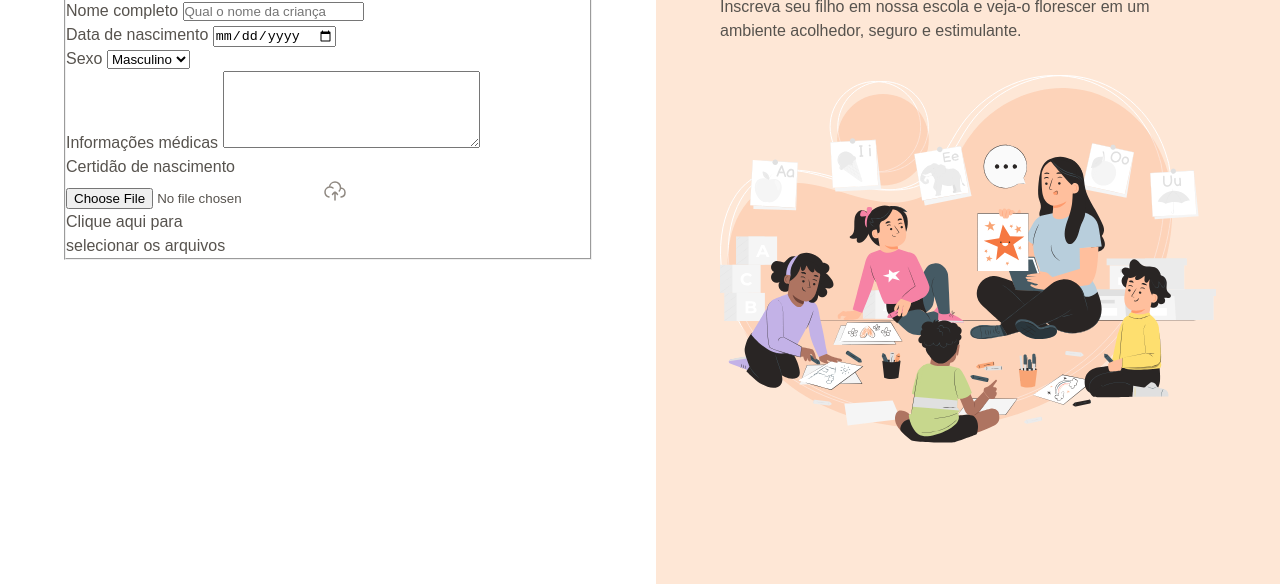
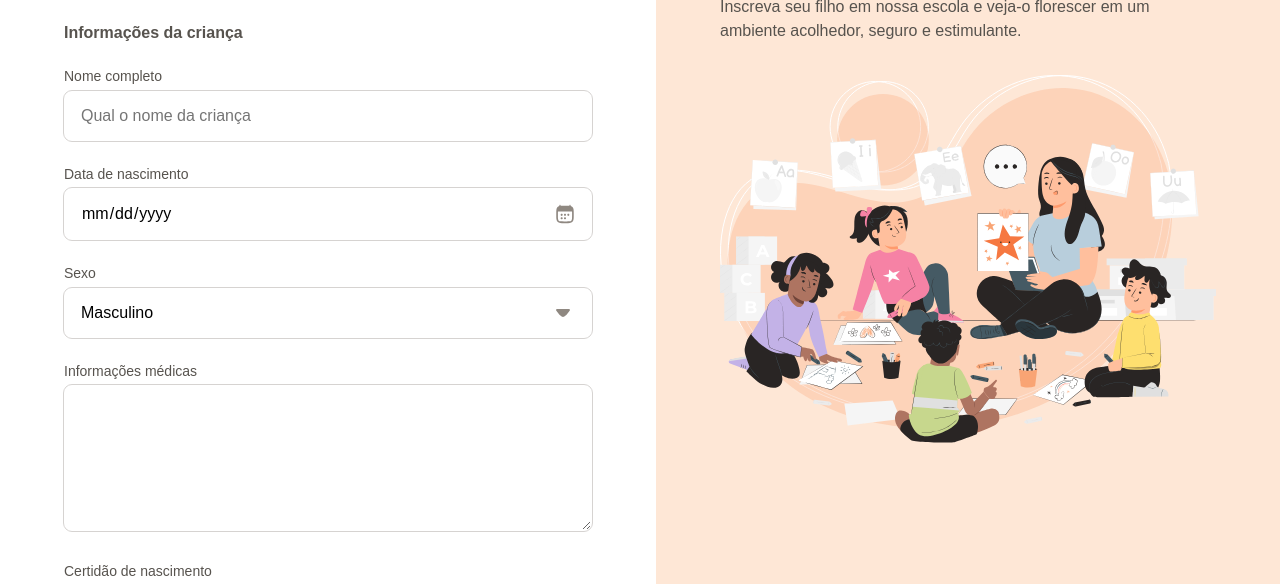
Before and after one commit to F3NIX09/projeto-formulario-matricula-main, a plain HTML site: page index.html in a window 1280 px wide. Shown: the part 216-800 px from the top of the page. Drawn offline with Linux system fonts and the light colour scheme.

Commit message:
Finalizando Informações da criança

```diff
--- a/index.html
+++ b/index.html
@@ -56,7 +56,13 @@
               <label for="birth-file">Certidão de nascimento</label>
               <div class="dropzone">
                 <input type="file" id="birth-file" name="birth-file">
-                <img src="./assets/icons/cloud-upload.svg" alt="">
+                <svg width="48" height="48" viewBox="0 0 48 48" fill="none" xmlns="http://www.w3.org/2000/svg">
+                  <path
+                    d="M34.9552 18.0221C34.97 18.022 34.985 18.022 35 18.022C39.9706 18.022 44 22.0588 44 27.0386C44 31.6796 40.5 35.5016 36 36M34.9552 18.0221C34.9848 17.6921 35 17.3579 35 17.0202C35 10.9339 30.0752 6 24 6C18.2465 6 13.5247 10.4253 13.0408 16.0638M34.9552 18.0221C34.7506 20.2952 33.8572 22.3692 32.4856 24.033M13.0408 16.0638C7.96796 16.5475 4 20.8278 4 26.0366C4 30.8834 7.43552 34.9264 12 35.8546M13.0408 16.0638C13.3565 16.0337 13.6765 16.0183 14 16.0183C16.2516 16.0183 18.3295 16.7639 20.001 18.022"
+                    stroke="#D6D3D1" stroke-width="3" stroke-linecap="round" stroke-linejoin="round" />
+                  <path d="M24 26V42M24 26C22.5996 26 19.9831 29.9886 19 31M24 26C25.4004 26 28.017 29.9886 29 31"
+                    stroke="#D6D3D1" stroke-width="3" stroke-linecap="round" stroke-linejoin="round" />
+                </svg>
                 <p>Clique aqui para <br>selecionar os arquivos</p>
               </div>
             </div>
--- /dev/null
+++ b/styles/fields/droparea.css
@@ -0,0 +1,41 @@
+.dropzone {
+  border: 2px dashed transparent;
+  outline: 1px dashed var(--stroke-default);
+  border-radius: 0.25rem;
+
+  display: grid;
+  justify-items: center;
+  gap: 0.5rem;
+
+  text-align: center;
+  padding: 1.75rem 1rem;
+
+  position: relative;
+
+  & input {
+    position: absolute;
+    width: 100%;
+    height: 100%;
+    inset: 0;
+    opacity: 0;
+  }
+
+  & p {
+    color: #a8a29e;
+  }
+
+  &:hover {
+    outline-width: 0;
+    border-color: var(--stroke-highlight);
+    background-color: var(--surface-secondary);
+
+
+    & p {
+      color: var(--stroke-highlight);
+    }
+
+    & svg path {
+      stroke: var(--stroke-highlight);
+    }
+  }
+}
--- /dev/null
+++ b/styles/fields/index.css
@@ -0,0 +1,2 @@
+@import url(input.css);
+@import url(droparea.css);
--- /dev/null
+++ b/styles/fields/input.css
@@ -0,0 +1,53 @@
+input,
+textarea,
+select {
+  appearance: none;
+  width: 100%;
+  border-radius: 0.5rem;
+  border: 1px solid transparent;
+  outline: 1px solid var(--stroke-default);
+
+  padding: 0.75rem 1rem;
+
+  font: var(--text);
+}
+
+label {
+  font: var(--text-sm);
+  color: var(--text-secondary);
+
+  display: block;
+  margin-bottom: 0.25rem;
+}
+
+input:focus,
+textarea:focus,
+select:focus,
+input[type="date"]:focus-within {
+  outline: 0.25rem solid var(--surface-secondary);
+  border-color: var(--stoke-highlight);
+
+}
+
+input[type="date"] {
+  position: relative;
+  &::-webkit-calendar-picker-indicator {
+    opacity: 0;
+  }
+
+  &::before {
+    content: "";
+    position: absolute;
+    background: url(../../assets/icons/calendar-03.svg) center/contain;
+    right: 1rem;
+    width: 1.25rem;
+    height: 1.25rem;
+
+    top: 50%;
+    transform: translateY(-50%);
+  }
+}
+
+select{
+  background: url(../../assets/icons/arrow-down-01.svg) no-repeat calc(100% - 1rem);
+}
--- /dev/null
+++ b/styles/form.css
@@ -0,0 +1,21 @@
+@import url(fields/index.css);
+
+form {
+  margin-top: 3rem;
+}
+
+fieldset {
+  border: none;
+
+  display: grid;
+  gap: 1.5rem;
+}
+
+legend {
+  font: 600 1rem/1.25 var(--font-family);
+  margin-bottom: 1.5rem;
+}
+
+fieldset+fieldset {
+  margin-top: 3rem;
+}
--- a/styles/index.css
+++ b/styles/index.css
@@ -1,2 +1,3 @@
 @import url(global.css);
 @import url(layout.css);
+@import url(form.css);
```
Also changed, not shown: 1 other file.
